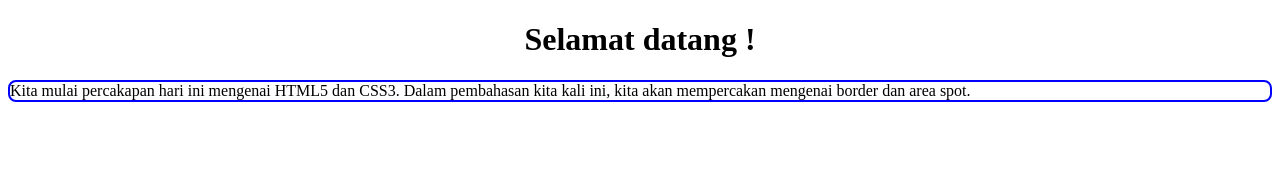
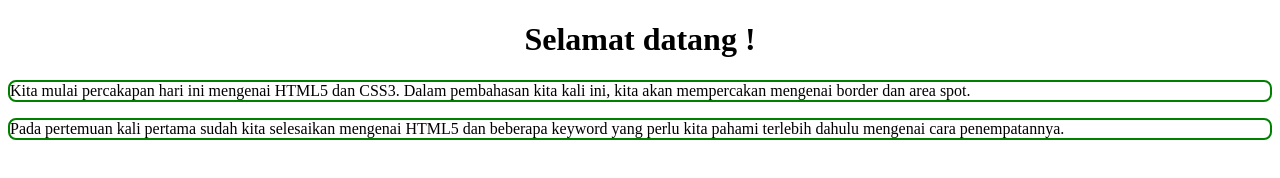
Before and after one commit to wifiq20/myweb, a plain HTML site: page index.html in a window 1280 px wide. Drawn offline with Linux system fonts and the light colour scheme.

Commit message:
Add files via upload

```diff
--- a/index.html
+++ b/index.html
@@ -12,7 +12,7 @@
     <meta name="robots" content="" />
     <style>
                  p {
-                        border: 2px solid blue;
+                        border: 2px solid green;
                         border-radius: 8px;
                         paddibg: 5px;
                       }
@@ -28,6 +28,12 @@
 	       mempercakan mengenai border dan area
 	       spot.
 	       </p>
+	       <p>Pada pertemuan kali pertama sudah
+	       kita selesaikan mengenai HTML5 dan
+	       beberapa keyword yang perlu kita pahami
+	       terlebih dahulu mengenai cara
+	       penempatannya.
+	       </p>
 	       <img width="" height="" src="" />
 	 </body>
  </html>
```
